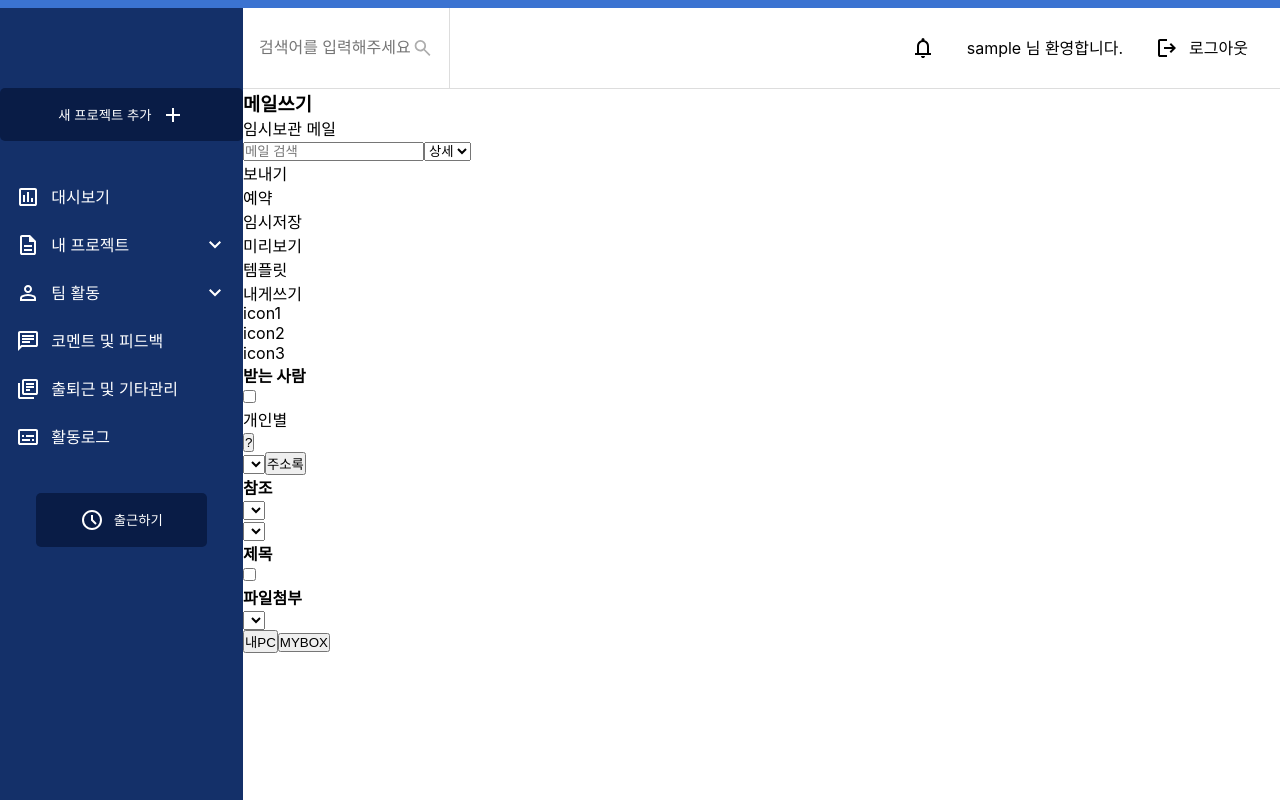
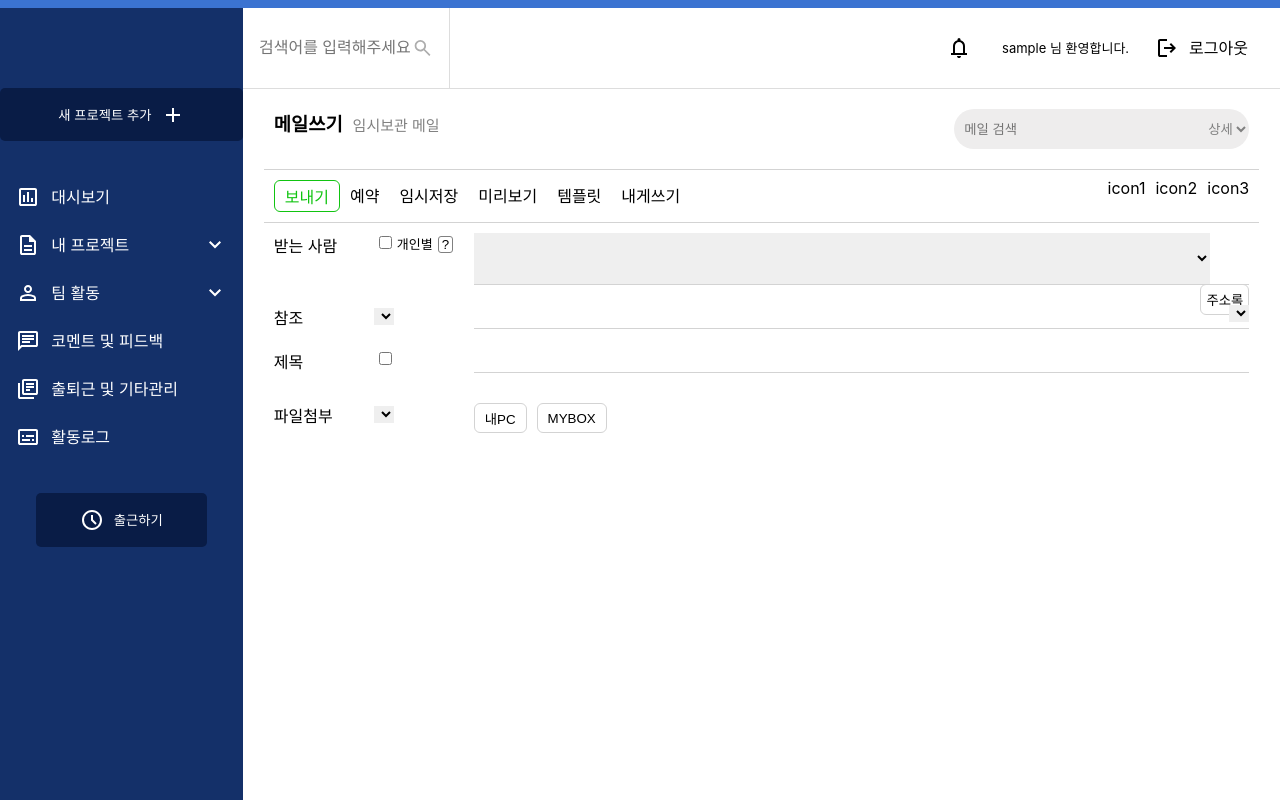
Before and after one commit to cazac11722/WorkVisual, a React (Create React App) app: page /WorkVisual/b in a window 1280 px wide. Built offline with nearby package versions, Linux system fonts and the light colour scheme; sample sign-in values are in the browser's storage.

Commit message:
로직 변경

```diff
--- a/src/App.js
+++ b/src/App.js
@@ -31,11 +31,12 @@ function App() {
           <Route path='/WorkVisual/signin' element={<SigninPage />} />
           <Route path='/WorkVisual/password-find' element={<PasswordFindPage />} />
 
+          <Route path='/WorkVisual/' element={<Dashboard />} />
+          <Route path='/WorkVisual/a' element={<APage />} />
+          <Route path='/WorkVisual/b' element={<BPage />} />
+
           {/* Protected Routes */}
           <Route element={<ProtectedRoute />}>
-            <Route path='/WorkVisual/' element={<Dashboard />} />
-            <Route path='/WorkVisual/a' element={<APage />} />
-            <Route path='/WorkVisual/b' element={<BPage />} />
             <Route path='/WorkVisual/project/:id' element={<ProjectView />} />
             <Route path='/WorkVisual/employee-management' element={<EmployeeManagement />} />
             <Route path='/WorkVisual/project-management' element={<ProjectManagement />} />
--- a/src/pages/project/a.js
+++ b/src/pages/project/a.js
@@ -1,7 +1,7 @@
 import React from 'react';
 import Sidebar from '../../components/Sidebar';
 import Header from '../../components/Header';
-import '../../styles/a.css';
+import '../../assets/styles/a.css';
 
 const APage = () => {
   return (
--- a/src/pages/project/b.js
+++ b/src/pages/project/b.js
@@ -1,7 +1,7 @@
 import React from 'react';
 import Sidebar from '../../components/Sidebar';
 import Header from '../../components/Header';
-import "../../styles/b.css";
+import "../../assets/styles/b.css";
 
 const BPage = () => {
     return (
```
